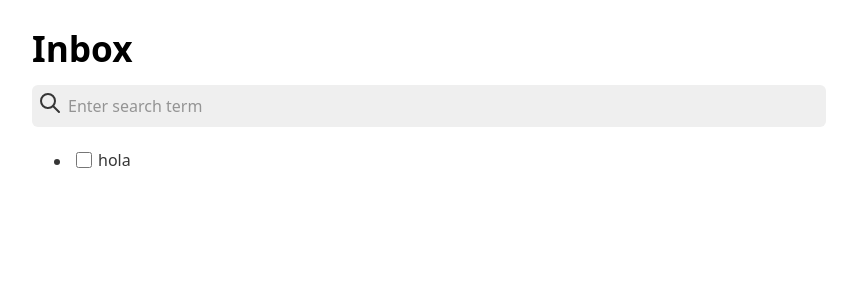
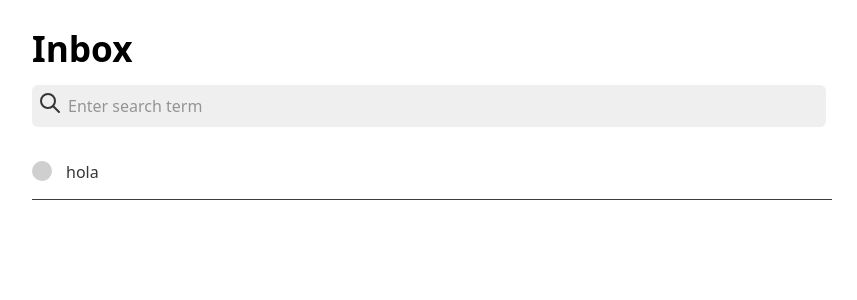
Before and after one commit to isaaleonardo/inbox-app, a React (Vite) app: page / in a window 1280 px wide. Shown: the top 300 px of the page, without its empty margins (208-1065 px from the left). Built offline with nearby package versions, Linux system fonts and the light colour scheme.

Commit message:
Stylized Todos List

```diff
--- /dev/null
+++ b/src/components/TodosList.css
@@ -0,0 +1,52 @@
+.todos-list {
+  padding: 0;
+}
+
+.todos-list li {
+  display: flex;
+  gap: 8px;
+  list-style: none;
+  border-block-end: 1px solid rgb(61 61 61);
+  padding-block: 12px;
+  cursor: pointer;
+}
+
+.todos-list .check {
+  display: flex;
+  justify-content: center;
+  align-items: center;
+  padding: 0;
+  inline-size: 20px;
+  block-size: 20px;
+  border-radius: 50%;
+
+  & svg {
+    opacity: 0;
+    transition: opacity 0.2s ease-in-out;
+  }
+
+  &:hover svg {
+    opacity: 1;
+  }
+}
+
+.todos-list p {
+  margin: 0;
+  flex-grow: 1;
+}
+
+.todos-list .edit {
+  display: flex;
+  justify-content: center;
+  align-items: center;
+  gap: 4px;
+  margin: 0;
+  padding-block: 0;
+  padding-inline: 8px;
+  opacity: 0;
+  transition: opacity 0.2s ease-in-out;
+}
+
+.todos-list li:hover .edit {
+  opacity: 1;
+}
--- a/src/components/TodosList.jsx
+++ b/src/components/TodosList.jsx
@@ -1,9 +1,19 @@
+import './TodosList.css'
+
 export function TodosList () {
   return (
-    <ul>
+    <ul className='todos-list'>
       <li>
-        <input type='checkbox' name='hola' id='task' />
-        <label htmlFor='task'>hola</label>
+        <button className='check'>
+          <svg xmlns='http://www.w3.org/2000/svg' width='16' height='16' viewBox='0 0 24 24' fill='none' stroke='currentColor' stroke-width='2' stroke-linecap='round' stroke-linejoin='round' class='icon icon-tabler icons-tabler-outline icon-tabler-check'><path stroke='none' d='M0 0h24v24H0z' fill='none' /><path d='M5 12l5 5l10 -10' /></svg>
+        </button>
+        <p>
+          hola
+        </p>
+        <div className='edit'>
+          <svg xmlns='http://www.w3.org/2000/svg' width='16' height='16' viewBox='0 0 24 24' fill='none' stroke='currentColor' stroke-width='2' stroke-linecap='round' stroke-linejoin='round' class='icon icon-tabler icons-tabler-outline icon-tabler-edit'><path stroke='none' d='M0 0h24v24H0z' fill='none' /><path d='M7 7h-1a2 2 0 0 0 -2 2v9a2 2 0 0 0 2 2h9a2 2 0 0 0 2 -2v-1' /><path d='M20.385 6.585a2.1 2.1 0 0 0 -2.97 -2.97l-8.415 8.385v3h3l8.385 -8.415z' /><path d='M16 5l3 3' /></svg>
+          <span>Click to edit</span>
+        </div>
       </li>
     </ul>
   )
```
